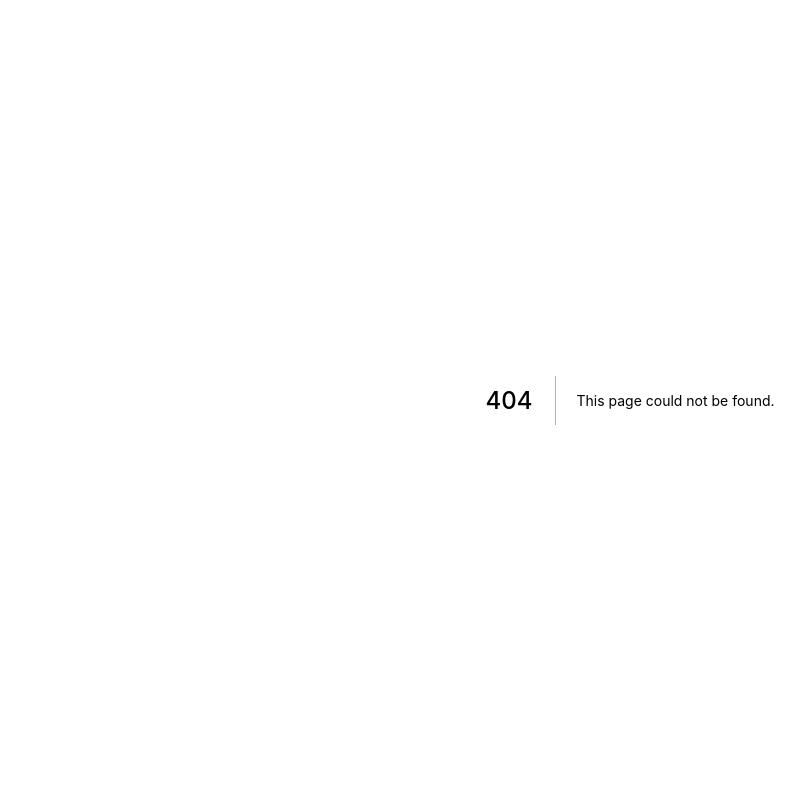
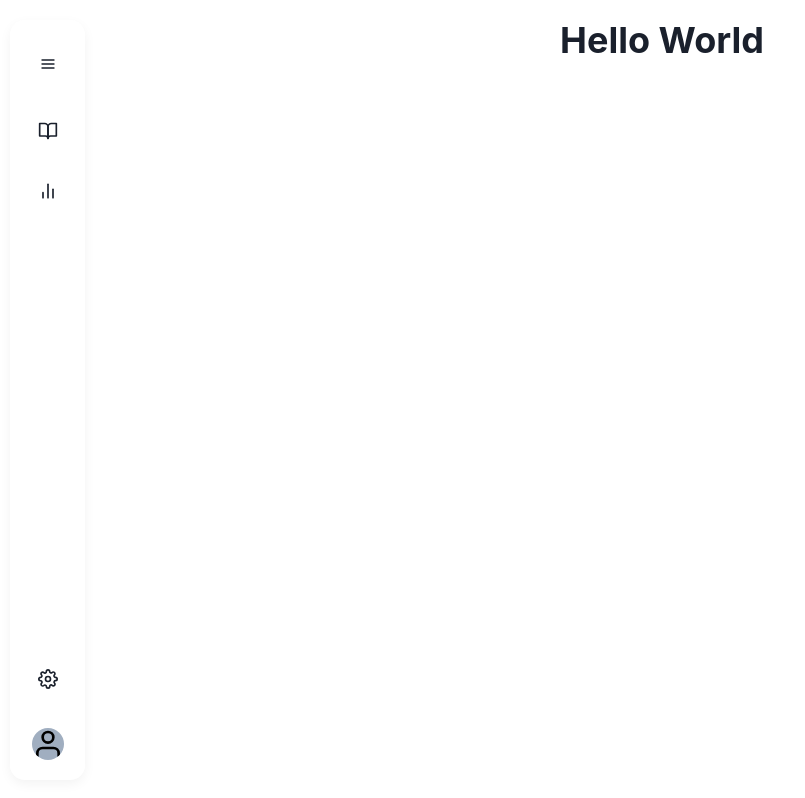
Before and after one commit to Captainmango/calculo-fe, a Next.js app: page /expenses in a window 1280 px wide. Before the commit this address had no page. Shown: the whole page, without its empty margins (10-815 px from the left). Built offline with nearby package versions, Linux system fonts and the light colour scheme.

Commit message:
Restructured components dir and created landing and two column layout

```diff
--- a/components/Sidebar.tsx
+++ b/components/sidebar/Sidebar.tsx
@@ -1,8 +1,8 @@
 import { Avatar, Divider, Flex, Heading, IconButton } from '@chakra-ui/react'
-import { FiActivity, FiBarChart2, FiBookOpen, FiMenu, FiSettings } from 'react-icons/fi'
+import { FiBarChart2, FiBookOpen, FiMenu, FiSettings } from 'react-icons/fi'
 import React, { useState } from 'react'
 import { SidebarItem } from './SidebarItem';
-import { UserStore } from '../store/UserAuthStore';
+import { UserStore } from '../../store/UserAuthStore';
 
 const Sidebar = () => {
 
@@ -19,6 +19,7 @@ const Sidebar = () => {
             left="5"
             h="95vh"
             my="2.5vh"
+            bg="whiteAlpha.900"
             boxShadow="0 4px 12px 0 rgba(0, 0, 0, 0.05)"
             w={expanded ? "200px" : "75px"}
             flexDir="column"
--- a/components/SidebarItem.tsx
+++ b/components/sidebar/SidebarItem.tsx
@@ -1,4 +1,4 @@
-import { Flex, Icon, Menu, MenuButton, Text, Link, Tooltip } from '@chakra-ui/react'
+import { Flex, Icon, Menu, MenuButton, Text, Link, Tooltip, Center } from '@chakra-ui/react'
 import React from 'react'
 import { IconType } from 'react-icons'
 
@@ -29,7 +29,7 @@ export const SidebarItem = (props: sidebarItemProps) => {
                 alignItems={props.expanded ? "flex-start" : "center"}
             >
                 <Menu
-                    placement="right"
+                    placement="left"
                 >
                     <Link
                         href={props.url}
@@ -43,6 +43,7 @@ export const SidebarItem = (props: sidebarItemProps) => {
                     >
                         <MenuButton>
                             <Flex>
+                                <Center>
                                     <Icon as={props.icon} fontSize="xl" />
                                     <Text
                                         display={props.expanded ? 'flex' : 'none'}
@@ -50,7 +51,7 @@ export const SidebarItem = (props: sidebarItemProps) => {
                                     >
                                         {props.title}
                                     </Text>
-
+                                </Center>
                             </Flex>
                         </MenuButton>
                     </Link>
--- /dev/null
+++ b/pages/expenses/index.tsx
@@ -0,0 +1,21 @@
+import { Box, Container, Heading } from '@chakra-ui/react'
+import { NextPage } from 'next'
+import React from 'react'
+import Sidebar from '../../components/sidebar/Sidebar'
+
+const Index: NextPage = () => {
+    return (
+        <Box display="flex">
+            <Box w="15%" h="100vh">
+                <Sidebar />
+            </Box>
+            <Box w="75%" h="100vh">
+                <Container pt="2%" maxW="xl" centerContent={true}>
+                    <Heading>Hello World</Heading>
+                </Container>
+            </Box>
+        </Box>
+    )
+}
+
+export default Index
```
Also changed, not shown: components/layout/TwoColumn.tsx (added, +21 -0 lines), pages/index.tsx (+10 -3 lines). Lines whose indentation alone changed are shown as unchanged.
